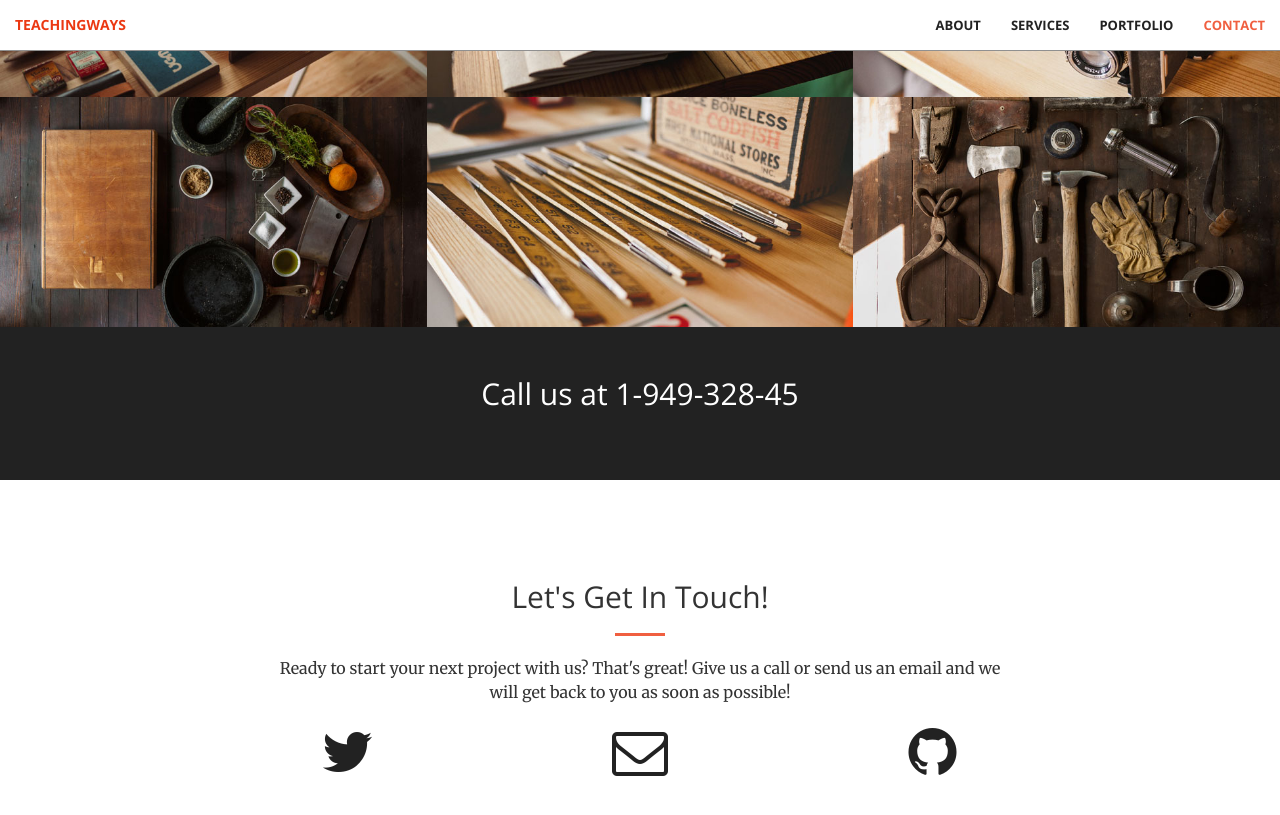
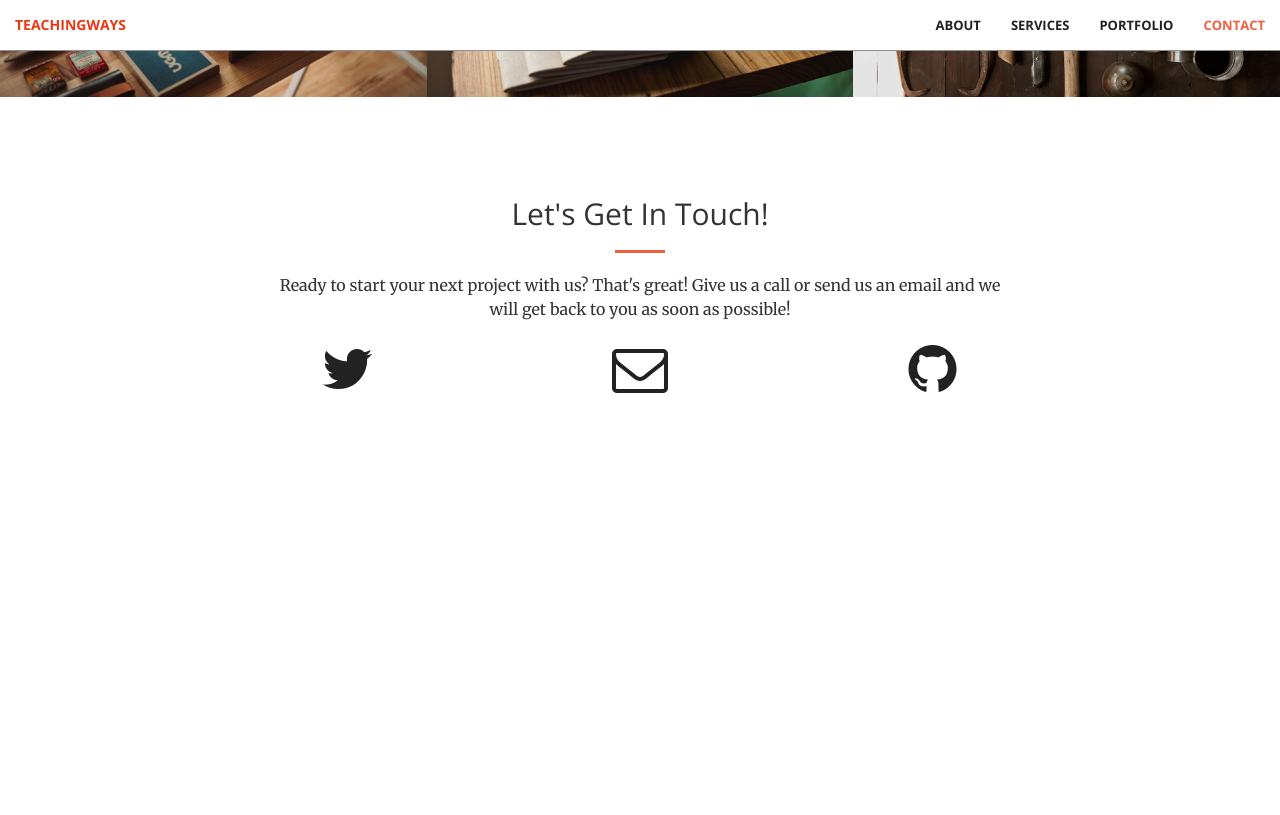
Before and after one commit to muadminis/teachingways_site, a Jekyll site: the page built from index.html, in a window 1280 px wide and 900 px high, scrolled down 2067 px. Shown: the top 815 px of the window. Built offline with Jekyll 4.4.1, drawn with Linux system fonts in a browser that asks for light colours; after the commit the page ends 2584 px from its top, so only the background shows below that.

Commit message:
aside
Co-Authored-By: kevinyu600 <kevinyu600@users.noreply.github.com>

```diff
--- a/_includes/aside.html
+++ b/_includes/aside.html
@@ -1,7 +1,7 @@
   <aside class="bg-dark">
       <div class="container text-center">
           <div class="call-to-action">
-              <h2>Call us at 1-949-328-45</h2>
+              <h2>Call us at 1-949-328-4518</h2>
 
           </div>
       </div>
--- a/_includes/portfolio.html
+++ b/_includes/portfolio.html
@@ -33,7 +33,7 @@
             </div>
             <div class="col-lg-4 col-sm-6">
                 <a href="#" class="portfolio-box">
-                    <img src="img/portfolio/3.jpg" class="img-responsive" alt="">
+                    <img src="img/portfolio/6.jpg" class="img-responsive" alt="">
                     <div class="portfolio-box-caption">
                         <div class="portfolio-box-caption-content">
                             <div class="project-category text-faded">
@@ -46,7 +46,7 @@
                     </div>
                 </a>
             </div>
-            <div class="col-lg-4 col-sm-6">
+<!--            <div class="col-lg-4 col-sm-6">
                 <a href="#" class="portfolio-box">
                     <img src="img/portfolio/4.jpg" class="img-responsive" alt="">
                     <div class="portfolio-box-caption">
@@ -90,7 +90,7 @@
                         </div>
                     </div>
                 </a>
-            </div>
+            </div> -->
         </div>
     </div>
 </section>
--- a/_layouts/front.html
+++ b/_layouts/front.html
@@ -9,7 +9,7 @@
   {% include call-to-action.html %}
   {% include services.html %}
   {% include portfolio.html %}
-  {% include aside.html %}
+  <!-- {% include aside.html %} -->
   {% include contact.html %}
   {% include scripts.html %}
 </body>
```
